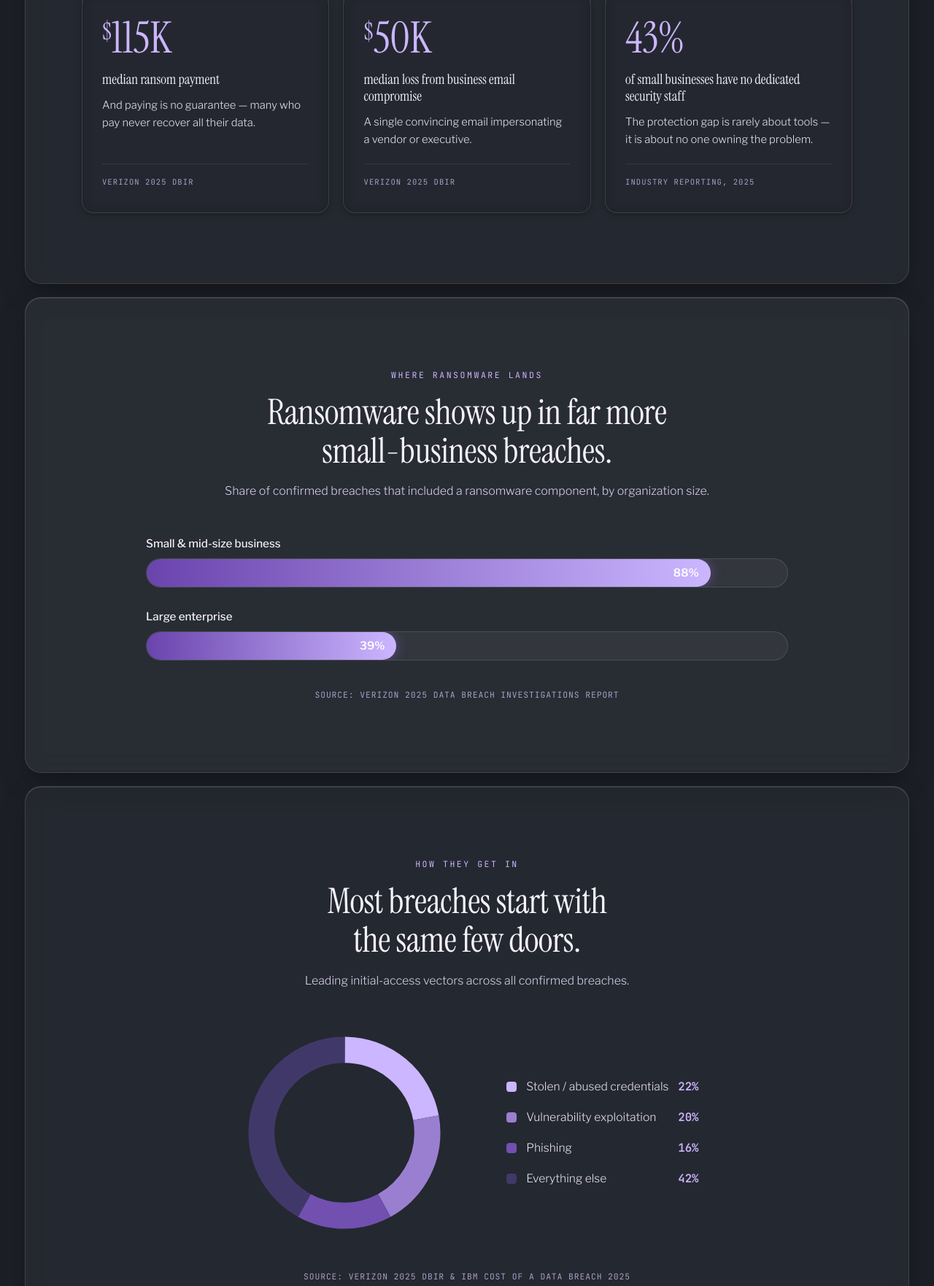
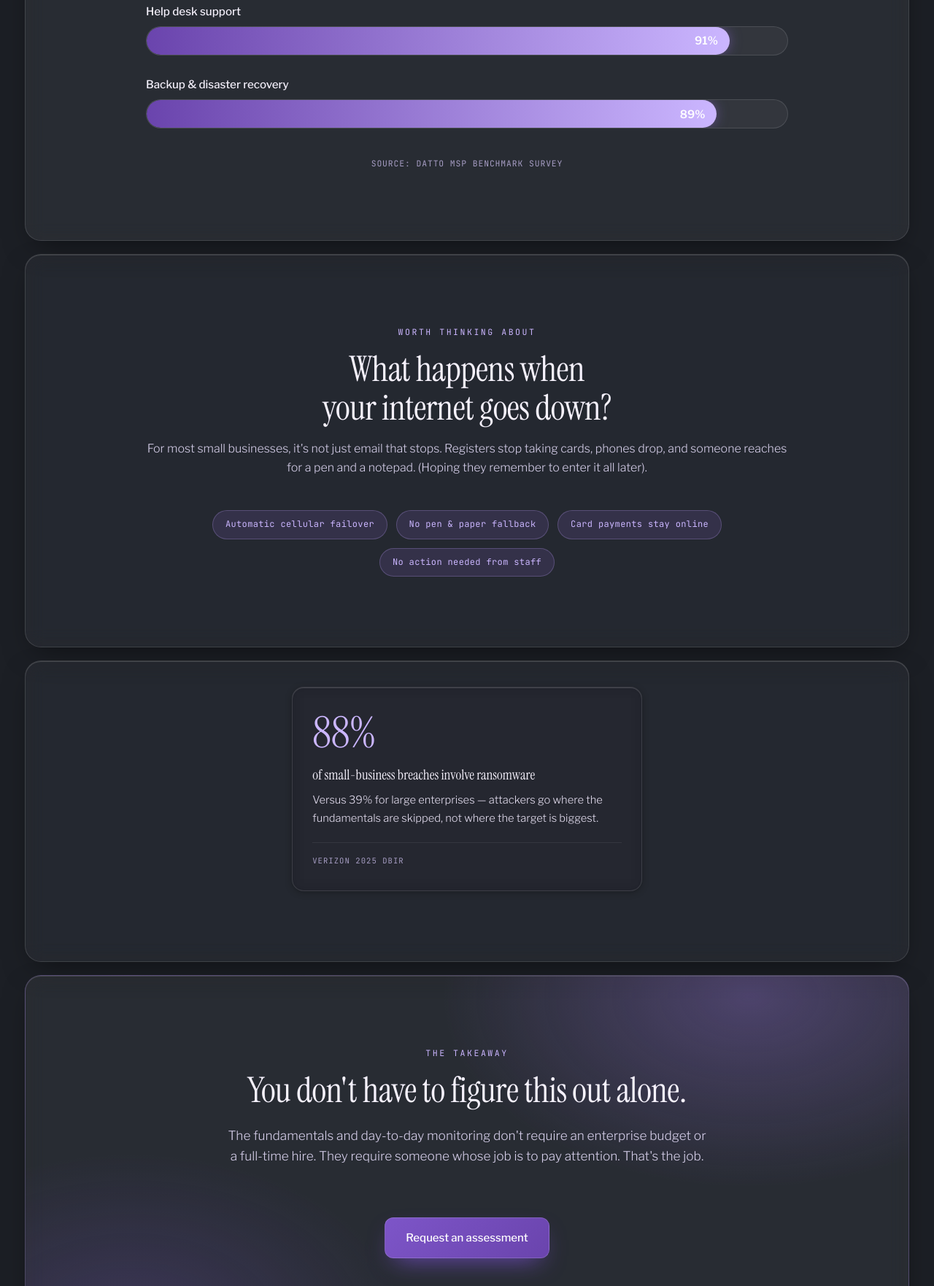
Before and after one commit to VantablackAdmin/JenningsConsulting, a plain HTML site: page stats.html in a window 1280 px wide. Shown: the part 884-2646 px from the top of the page at 73% size. Drawn offline with nearby package versions, Linux system fonts and the light colour scheme.

Commit message:
Stats Update
Stats Update

```diff
--- a/stats.html
+++ b/stats.html
@@ -3,8 +3,8 @@
 <head>
   <meta charset="UTF-8" />
   <meta name="viewport" content="width=device-width, initial-scale=1.0" />
-  <title>The Numbers — Small Business Cybersecurity | Jennings Consulting</title>
-  <meta name="description" content="What the data actually says about cyberattacks on small businesses — sourced from the Verizon DBIR, IBM, and federal reporting." />
+  <title>The Numbers — Managed IT for Small Business | Jennings Consulting</title>
+  <meta name="description" content="What managed IT actually covers, and why it matters for small businesses — sourced from Datto's MSP research and the Verizon DBIR." />
   <link rel="preconnect" href="https://fonts.googleapis.com" />
   <link rel="preconnect" href="https://fonts.gstatic.com" crossorigin />
   <link href="https://fonts.googleapis.com/css2?family=Instrument+Serif:ital@0;1&family=JetBrains+Mono:wght@400;500;600&family=Libre+Franklin:wght@300;400;500;600&display=swap" rel="stylesheet" />
@@ -33,47 +33,48 @@
   <header class="stats-hero">
     <div class="stats-hero-inner">
       <p class="kicker reveal">By the numbers</p>
-      <h1 class="stats-title reveal">"We're too small<br />to be a target."</h1>
-      <p class="stats-sub reveal">It's the most common thing small business owners believe about cybersecurity — and the data says the opposite. Here's what the major annual reports actually found, with every figure sourced.</p>
+      <h1 class="stats-title reveal">What managed IT<br />actually covers.</h1>
+      <p class="stats-sub reveal">This parts not a sales pitch, just what the data says about what a managed IT relationship typically includes, and why having someone dedicated to it matters.</p>
     </div>
   </header>
-
-  <section class="section stats-section">
-    <div class="stat-grid" id="statGrid"></div>
-  </section>
 
   <section class="section chart-section chart-section-alt">
     <div class="chart-wrap reveal">
       <div class="chart-head">
-        <p class="kicker">Where ransomware lands</p>
-        <h2 class="section-title">Ransomware shows up in far more<br />small-business breaches.</h2>
-        <p class="chart-note">Share of confirmed breaches that included a ransomware component, by organization size.</p>
+        <p class="kicker">What's included</p>
+        <h2 class="section-title">The core of managed IT<br />isn't complicated.</h2>
+        <p class="chart-note">Share of managed IT engagements that include each of these services.</p>
       </div>
       <div class="bar-chart" id="barChart"></div>
-      <p class="chart-source">Source: Verizon 2025 Data Breach Investigations Report</p>
+      <p class="chart-source">Source: Datto MSP Benchmark Survey</p>
     </div>
   </section>
 
   <section class="section chart-section">
     <div class="chart-wrap reveal">
       <div class="chart-head">
-        <p class="kicker">How they get in</p>
-        <h2 class="section-title">Most breaches start with<br />the same few doors.</h2>
-        <p class="chart-note">Leading initial-access vectors across all confirmed breaches.</p>
+        <p class="kicker">Worth thinking about</p>
+        <h2 class="section-title">What happens when<br />your internet goes down?</h2>
+        <p class="chart-note">For most small businesses, it's not just email that stops. Registers stop taking cards, phones drop, and someone reaches for a pen and a notepad. (Hoping they remember to enter it all later).</p>
       </div>
-      <div class="donut-wrap">
-        <svg class="donut" id="donut" viewBox="0 0 42 42" role="img" aria-label="Initial access vectors"></svg>
-        <ul class="donut-legend" id="donutLegend"></ul>
+      <div class="hc-tags" style="margin-top: 2rem;">
+        <span>Automatic cellular failover</span>
+        <span>No pen &amp; paper fallback</span>
+        <span>Card payments stay online</span>
+        <span>No action needed from staff</span>
       </div>
-      <p class="chart-source">Source: Verizon 2025 DBIR &amp; IBM Cost of a Data Breach 2025</p>
     </div>
+  </section>
+
+  <section class="section stats-section">
+    <div class="stat-grid" id="statGrid"></div>
   </section>
 
   <section class="section healthcare stats-cta">
     <div class="hc-inner reveal">
       <p class="kicker kicker-light">The takeaway</p>
-      <h2 class="section-title section-title-light">Almost all of it traces back to the fundamentals.</h2>
-      <p class="hc-lead">Across thousands of incidents, the same gaps keep showing up: weak or stolen passwords, no multi-factor authentication, unpatched systems, and untested backups. None of these require an enterprise budget to fix — they require someone to actually do them, consistently. That's the job.</p>
+      <h2 class="section-title section-title-light">You don't have to figure this out alone.</h2>
+      <p class="hc-lead">The fundamentals and day-to-day monitoring don't require an enterprise budget or a full-time hire. They require someone whose job is to pay attention. That's the job.</p>
       <a href="index.html#contact" class="btn btn-solid">Request an assessment</a>
     </div>
   </section>
@@ -81,12 +82,12 @@
   <section class="section sources-section">
     <h2 class="sources-title">Sources</h2>
     <ul class="sources-list" id="sourcesList"></ul>
-    <p class="sources-fine">Figures reflect the most recent editions available as of <span id="updated"></span>. Statistics are drawn from published annual reports; this page is informational and updated periodically.</p>
+    <p class="sources-fine">Figures reflect the most recent published data available as of <span id="updated"></span>. Statistics are drawn from industry survey data; this page is informational and updated periodically.</p>
   </section>
 
   <footer class="footer">
     <div class="footer-logo">Jennings<span class="logo-mark">Consulting</span></div>
-    <p class="footer-tag">Network &amp; systems infrastructure for businesses that can't afford downtime.</p>
+    <p class="footer-tag">Network &amp; systems for businesses that can't afford downtime.</p>
     <p class="footer-fine">© <span id="year"></span> Jennings Consulting · Vienna, WV</p>
   </footer>
 
--- a/stats.js
+++ b/stats.js
@@ -4,32 +4,18 @@
    ============================================================ */
 
 const breachStats = [
-  { value: 88, suffix: '%', label: 'of small-business breaches involve ransomware', detail: 'Versus 39% for large enterprises — attackers go where defenses are thinnest.', source: 'Verizon 2025 DBIR' },
-  { value: 43, suffix: '%', label: 'of all cyberattacks target small businesses', detail: 'SMBs are hit nearly four times as often as larger organizations.', source: 'Verizon 2025 DBIR' },
-  { value: 60, suffix: '%', label: 'of small businesses close within 6 months of an attack', detail: 'A single incident is an existential event for a small company — not just an IT problem.', source: 'Widely cited (Cybersecurity Ventures / multiple)' },
-  { value: 115, prefix: '$', suffix: 'K', label: 'median ransom payment', detail: 'And paying is no guarantee — many who pay never recover all their data.', source: 'Verizon 2025 DBIR' },
-  { value: 50, prefix: '$', suffix: 'K', label: 'median loss from business email compromise', detail: 'A single convincing email impersonating a vendor or executive.', source: 'Verizon 2025 DBIR' },
-  { value: 43, suffix: '%', label: 'of small businesses have no dedicated security staff', detail: 'The protection gap is rarely about tools — it is about no one owning the problem.', source: 'Industry reporting, 2025' }
+  { value: 88, suffix: '%', label: 'of small-business breaches involve ransomware', detail: 'Versus 39% for large enterprises — attackers go where the fundamentals are skipped, not where the target is biggest.', source: 'Verizon 2025 DBIR' }
 ];
 
 const barData = [
-  { label: 'Small &amp; mid-size business', value: 88 },
-  { label: 'Large enterprise',              value: 39 }
-];
-
-/* Violet ramp; named vectors carry emphasis, "everything else" is muted. */
-const donutData = [
-  { label: 'Stolen / abused credentials', value: 22, color: '#cbb6ff' },
-  { label: 'Vulnerability exploitation',  value: 20, color: '#9a7fd0' },
-  { label: 'Phishing',                    value: 16, color: '#7150b0' },
-  { label: 'Everything else',             value: 42, color: '#41386a' }
+  { label: 'Remote monitoring',        value: 94 },
+  { label: 'Help desk support',        value: 91 },
+  { label: 'Backup & disaster recovery', value: 89 }
 ];
 
 const sources = [
-  { name: 'Verizon 2025 Data Breach Investigations Report (DBIR)', org: 'Verizon Business' },
-  { name: 'Cost of a Data Breach Report 2025', org: 'IBM / Ponemon Institute' },
-  { name: 'Internet Crime Report', org: 'FBI Internet Crime Complaint Center (IC3)' },
-  { name: 'Small business cybersecurity statistics, 2025–2026', org: 'Aggregated industry reporting' }
+  { name: 'MSP Benchmark Survey', org: 'Datto' },
+  { name: 'Verizon 2025 Data Breach Investigations Report (DBIR)', org: 'Verizon Business' }
 ];
 
 document.addEventListener('DOMContentLoaded', () => {
@@ -59,32 +45,6 @@ document.addEventListener('DOMContentLoaded', () => {
       <span class="bar-label">${b.label}</span>
       <div class="bar-track"><div class="bar-fill" data-width="${b.value}"><span class="bar-val">${b.value}%</span></div></div>`;
     barChart.appendChild(row);
-  });
-
-  /* Donut */
-  const donut = document.getElementById('donut');
-  const legend = document.getElementById('donutLegend');
-  const radius = 15.915;
-  let offset = 25;
-  donutData.forEach(d => {
-    const circle = document.createElementNS('http://www.w3.org/2000/svg', 'circle');
-    circle.setAttribute('class', 'donut-seg');
-    circle.setAttribute('cx', '21'); circle.setAttribute('cy', '21');
-    circle.setAttribute('r', radius);
-    circle.setAttribute('fill', 'transparent');
-    circle.setAttribute('stroke', d.color);
-    circle.setAttribute('stroke-width', '5');
-    circle.setAttribute('stroke-dasharray', `0 100`);
-    circle.setAttribute('stroke-dashoffset', offset);
-    circle.dataset.value = d.value;
-    donut.appendChild(circle);
-    offset -= d.value;
-
-    const li = document.createElement('li');
-    li.innerHTML = `<span class="legend-dot" style="background:${d.color}"></span>
-      <span class="legend-label">${d.label}</span>
-      <span class="legend-val">${d.value}%</span>`;
-    legend.appendChild(li);
   });
 
   /* Sources */
@@ -118,25 +78,26 @@ document.addEventListener('DOMContentLoaded', () => {
   }, { threshold: 0.15 });
   document.querySelectorAll('.reveal').forEach(el => io.observe(el));
 
-  /* Count-up + bar/donut animation */
+  /* Count-up + bar animation */
   const animIO = new IntersectionObserver((entries) => {
     entries.forEach(entry => {
       if (!entry.isIntersecting) return;
       const el = entry.target;
-      if (el.classList.contains('stat-value')) countUp(el, parseInt(el.dataset.target, 10), el.dataset.suffix || '');
+      if (el.classList.contains('stat-value')) countUp(el, parseFloat(el.dataset.target), el.dataset.suffix || '');
       if (el.classList.contains('bar-fill')) el.style.width = el.dataset.width + '%';
-      if (el.classList.contains('donut-seg')) { const v = parseFloat(el.dataset.value); el.style.strokeDasharray = `${v} ${100 - v}`; }
       animIO.unobserve(el);
     });
   }, { threshold: 0.4 });
-  document.querySelectorAll('.stat-value, .bar-fill, .donut-seg').forEach(el => animIO.observe(el));
+  document.querySelectorAll('.stat-value, .bar-fill').forEach(el => animIO.observe(el));
 
   function countUp(el, target, suffix) {
     const dur = 1500, start = performance.now();
+    const isDecimal = target % 1 !== 0;
     const tick = (now) => {
       const p = Math.min((now - start) / dur, 1);
       const eased = 1 - Math.pow(1 - p, 3);
-      el.textContent = Math.round(eased * target) + suffix;
+      const current = eased * target;
+      el.textContent = (isDecimal ? current.toFixed(1) : Math.round(current)) + suffix;
       if (p < 1) requestAnimationFrame(tick);
     };
     requestAnimationFrame(tick);
--- a/style.css
+++ b/style.css
@@ -349,6 +349,7 @@ body::after {
 .stats-section { padding-top: 2.2rem; }
 
 .stat-grid { display: grid; grid-template-columns: repeat(3, 1fr); gap: 1.2rem; max-width: 1180px; margin: 0 auto; }
+.stat-grid:has(.stat-card:only-child) { grid-template-columns: 1fr; max-width: 480px; }
 .stat-card { display: flex; flex-direction: column; padding: 2rem 1.7rem; border-radius: 16px; background: var(--card); backdrop-filter: var(--blur-lite); -webkit-backdrop-filter: var(--blur-lite); border: 1px solid var(--line); box-shadow: inset 0 1px 0 var(--edge-hi), var(--shadow-sm); transition: transform .3s ease, box-shadow .3s ease, border-color .3s ease, background .3s ease, opacity .7s ease; }
 .stat-card:hover { transform: translateY(-5px); background: var(--card-hover); border-color: rgba(183,155,240,.4); box-shadow: inset 0 1px 0 var(--edge-hi), var(--shadow-lg); }
 .stat-figure { font-family: var(--serif); font-weight: 400; line-height: 1; color: var(--violet-bright); display: flex; align-items: flex-start; margin-bottom: 1rem; }
```
